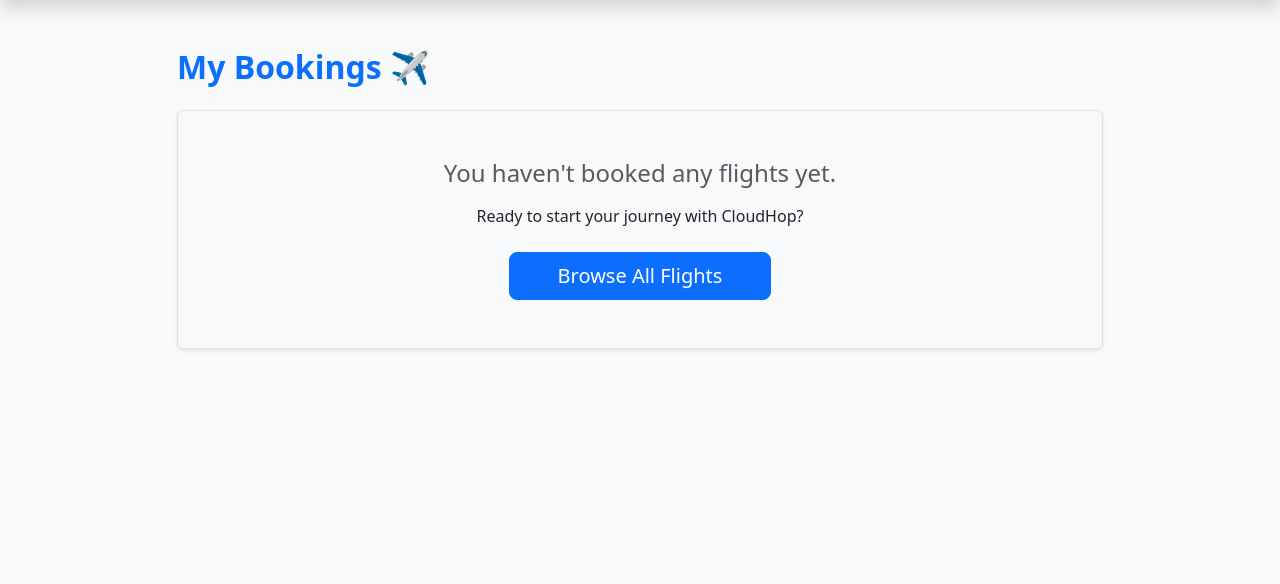
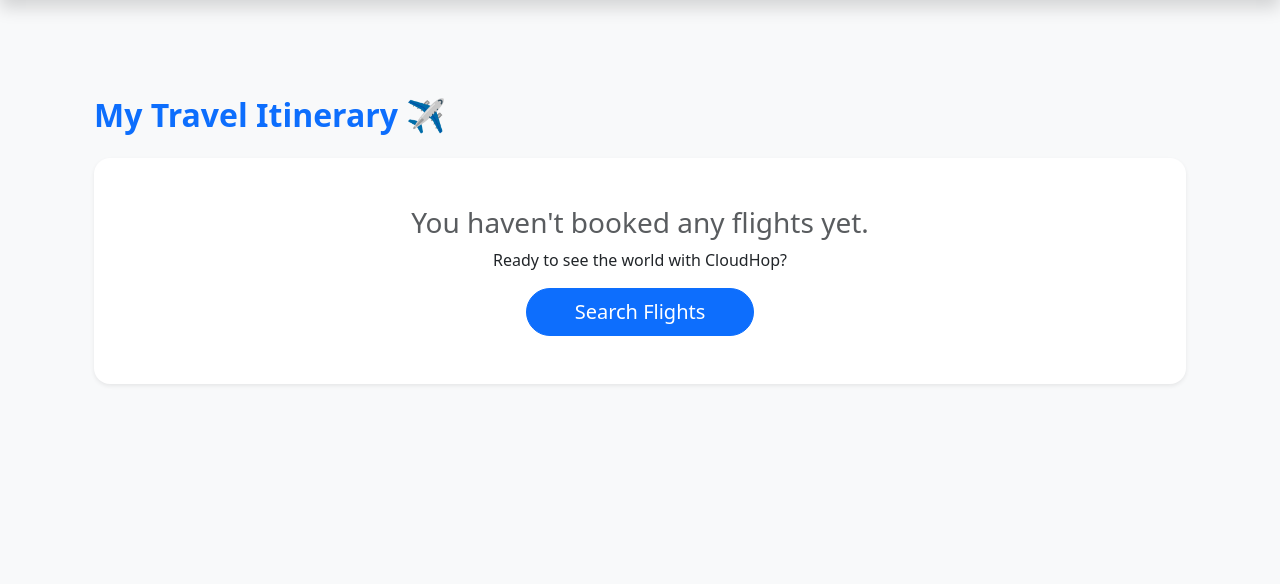
Before and after one commit to Saikou813/CloudHop, a Django app: page /my-bookings/ in a window 1280 px wide. Shown: the part 56-640 px from the top of the page. Run offline with Django 4.2, Linux system fonts and the light colour scheme; the visitor is signed in with stand-in values (Sample User, id 1); data that the repository does not hold is empty.

Commit message:
Update my_bookings to premium itinerary card style

```diff
--- a/templates/flights/my_bookings.html
+++ b/templates/flights/my_bookings.html
@@ -1,65 +1,60 @@
 {% extends 'flights/base.html' %}
 
 {% block content %}
-<div class="row justify-content-center">
-    <div class="col-md-10">
-        <h2 class="fw-bold text-primary mb-4">My Bookings ✈️</h2>
+<div class="container py-5">
+    <h2 class="fw-bold text-primary mb-4">My Travel Itinerary ✈️</h2>
 
     {% if bookings %}
-        <div class="table-responsive shadow-sm rounded border bg-white">
-            <table class="table table-hover align-middle mb-0">
-                <thead class="table-primary text-white">
-                    <tr>
-                        <th>Flight Details</th>
-                        <th>Status</th>
-                        <th>Passenger Name</th>
-                        <th>Seat</th>
-                        <th>Booked On</th>
-                        <th class="text-end">Actions</th>
-                    </tr>
-                </thead>
-                <tbody>
         {% for booking in bookings %}
-                    <tr>
-                        <td>
-                            <div class="fw-bold text-primary">{{ booking.flight.destination }}</div>
-                            <div class="small text-muted">{{ booking.flight.flight_number }}</div>
-                        </td>
-                        <td>
+        <div class="card shadow-sm border-0 rounded-4 mb-4 overflow-hidden">
+            <div class="row g-0">
+                <!-- 1. Destination Image -->
+                <div class="col-md-3">
+                    <img src="{{ booking.flight.flight_image.url }}" class="img-fluid h-100" style="object-fit: cover; min-height: 150px;" alt="{{ booking.flight.destination.city }}">
+                </div>
+
+                <!-- 2. Flight Details -->
+                <div class="col-md-6 p-4">
+                    <div class="d-flex justify-content-between align-items-start mb-2">
+                        <h4 class="fw-bold text-primary mb-0">{{ booking.flight.origin.city }} to {{ booking.flight.destination.city }}</h4>
                         {% if booking.status == 'Confirmed' %}
                             <span class="badge bg-success">Confirmed</span>
                         {% else %}
                             <span class="badge bg-secondary">Cancelled</span>
                         {% endif %}
-                        </td>
-                        <td>{{ booking.passenger_name }}</td>
-                        <td><span class="badge bg-info text-dark">{{ booking.seat_preference }}</span></td>
-                        <td class="text-muted small">{{ booking.created_at|date:"M d, Y" }}</td>
+                    </div>
 
-                        <td class="text-end">
+                    <p class="text-muted mb-3">Flight: <strong>#{{ booking.flight.flight_number }}</strong> | Passenger: <strong>{{ booking.passenger_name }}</strong></p>
+
+                    <div class="row small text-muted">
+                        <div class="col-6">
+                            📅 Date: {{ booking.flight.departure_time|date:"M d, Y" }}
+                        </div>
+                        <div class="col-6 text-end">
+                            💺 Seat: <span class="badge bg-info text-dark">{{ booking.seat_preference }}</span>
+                        </div>
+                    </div>
+                </div>
+
+                <!-- 3. Action Buttons -->
+                <div class="col-md-3 bg-light d-flex flex-column justify-content-center p-4 border-start">
                     {% if booking.status == 'Confirmed' %}
-                            <!-- These only show if the booking is Confirmed -->
-                            <a href="{% url 'edit_booking' booking.id %}" class="btn btn-sm btn-warning">Edit</a>
-                            <a href="{% url 'cancel_booking' booking.id %}" class="btn btn-sm btn-danger">Cancel</a>
+                        <a href="{% url 'edit_booking' booking.id %}" class="btn btn-warning mb-2 rounded-pill shadow-sm">Edit Details</a>
+                        <a href="{% url 'cancel_booking' booking.id %}" class="btn btn-outline-danger rounded-pill">Cancel Trip</a>
                     {% else %}
-                            <!-- This shows if the status is 'Cancelled' -->
-                            <span class="text-muted small">No actions available</span>
+                        <p class="text-center text-muted small mb-0 italic">No actions available for cancelled trips.</p>
                     {% endif %}
-                        </td>
-
-                    </tr>
+                </div>
+            </div>
+        </div>
         {% endfor %}
-                </tbody>
-            </table>
-        </div>
     {% else %}
-        <div class="text-center py-5 border rounded bg-light shadow-sm">
-            <h4 class="text-muted mb-3">You haven't booked any flights yet.</h4>
-            <p class="mb-4">Ready to start your journey with CloudHop?</p>
-            <!-- The "Back to Home" Button -->
-            <a href="{% url 'home' %}" class="btn btn-primary btn-lg px-5">Browse All Flights</a>
+        <!-- Empty State -->
+        <div class="text-center py-5 bg-white rounded-4 shadow-sm">
+            <h3 class="text-muted">You haven't booked any flights yet.</h3>
+            <p>Ready to see the world with CloudHop?</p>
+            <a href="{% url 'home' %}" class="btn btn-primary btn-lg px-5 rounded-pill">Search Flights</a>
         </div>
     {% endif %}
 </div>
-</div>
 {% endblock %}
```
Lines whose indentation alone changed are shown as unchanged.
